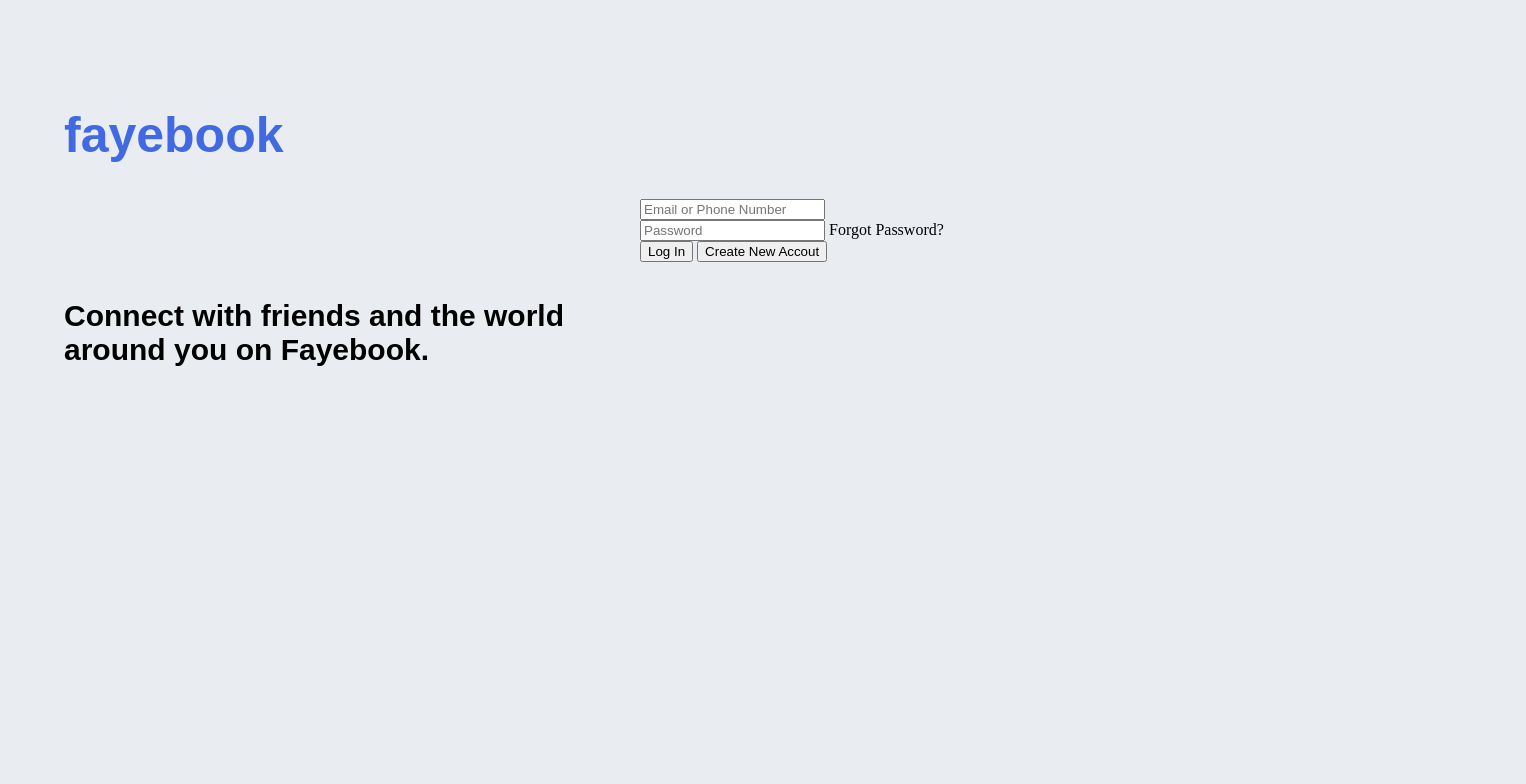
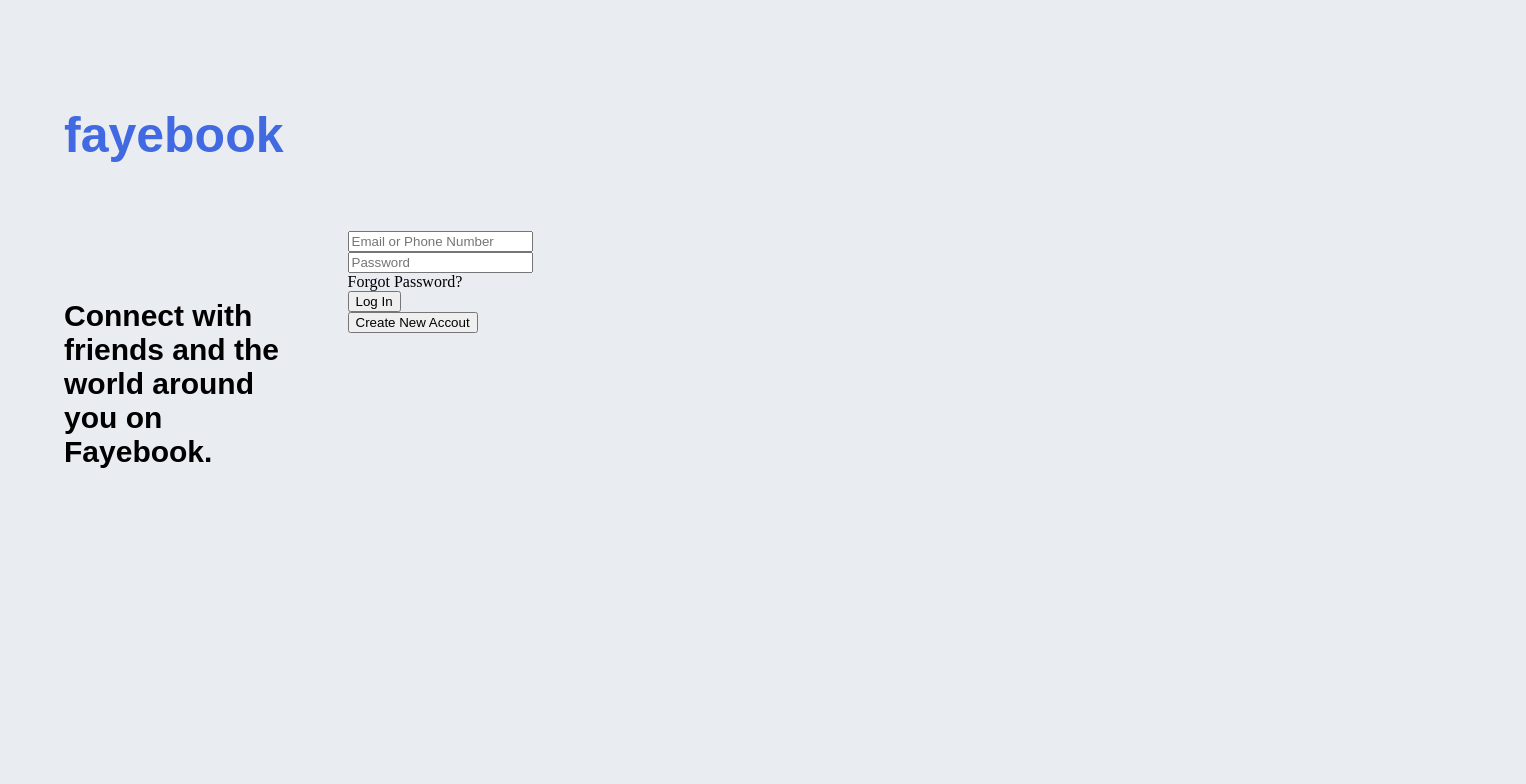
Before and after one commit to michaeltav/Fayebook-project, a plain HTML site: page Fayebook/index.html in a window 1280 px wide. Shown: the top 784 px of the page, 1526 px wide, since content can reach past the window. Drawn offline with Linux system fonts and the light colour scheme.

Commit message:
Made adjustments to the width and height, added the "main-modal" class

```diff
--- a/Fayebook/index.html
+++ b/Fayebook/index.html
@@ -25,7 +25,7 @@
       </div>
       <!-- end of left -->
       <!-- right -->
-      <div class="right">
+      <div class="right main-modal">
         <form action="right-content-form">
           <input
             type="text"
--- a/Fayebook/styles.css
+++ b/Fayebook/styles.css
@@ -3,7 +3,8 @@ body {
   background-color: rgba(220, 226, 235, 0.616);
   margin: 0;
   padding: 0;
-  height: 100%;
+  min-height: 100%;
+  max-width: 400px;
 }
 
 /* end of common styles */
@@ -49,6 +50,7 @@ body {
   font-size: 30px;
 }
 /*end of left */
+
 /* right */
 .right {
   display: grid;
@@ -58,7 +60,16 @@ body {
 
 .right-content-form {
 }
+
+/* main modal */
+
+.main-modal {
+}
+
+/* end of main modal */
+
 /* end of right */
+
 /* footer */
 .main-page-footer {
   position: absolute;
```
